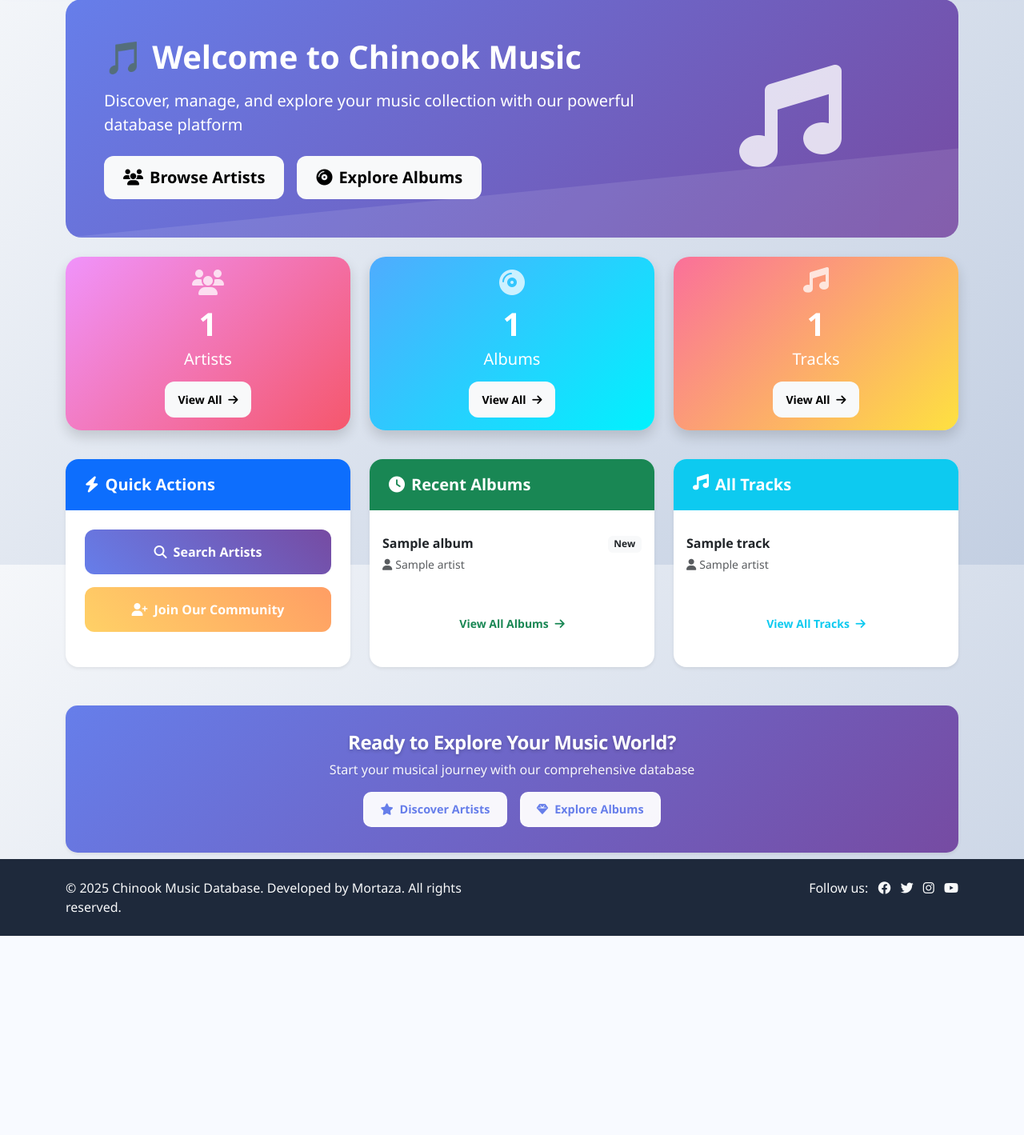
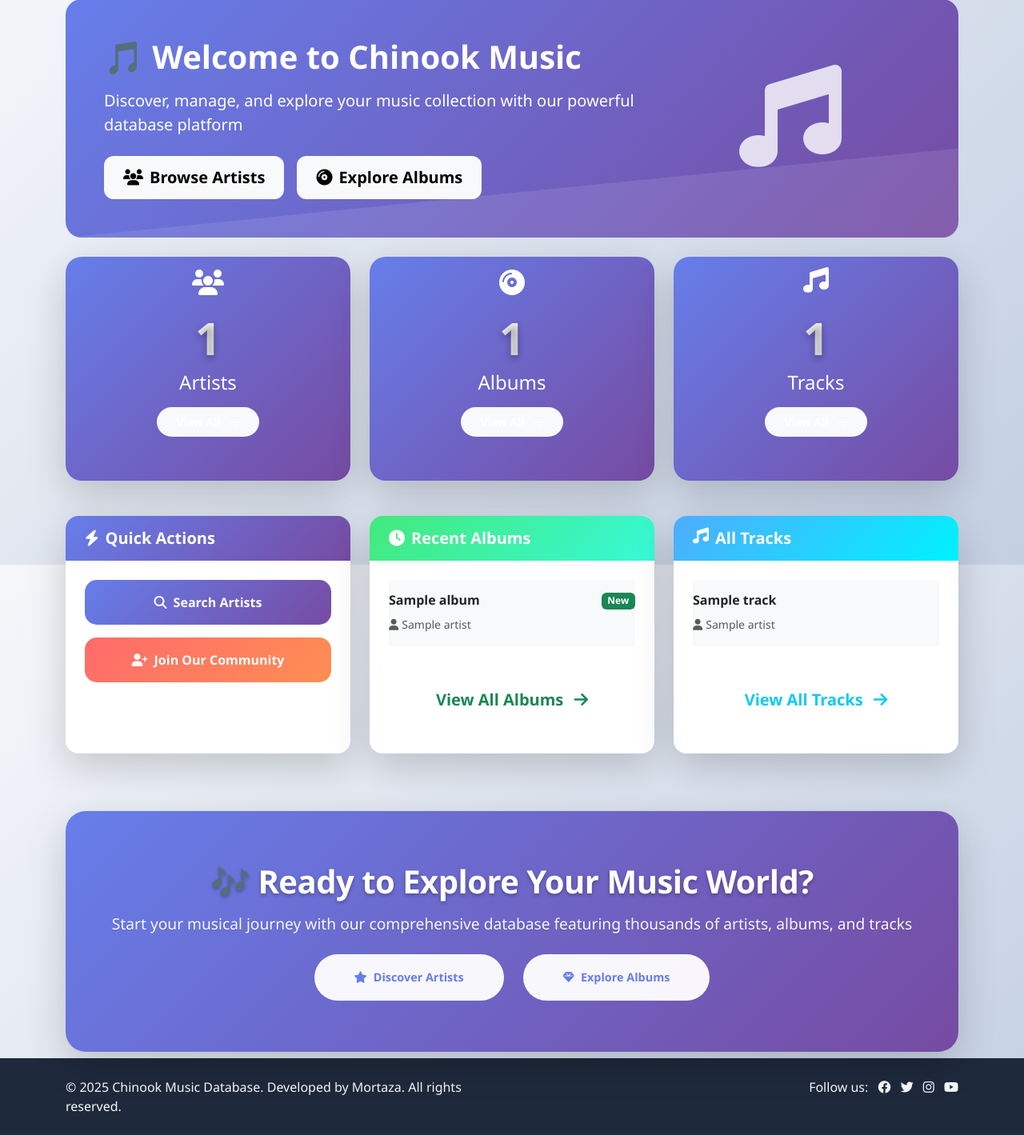
Before and after one commit to arokhlo/ChinookMusicDbProj, a Django app: page / in a window 1280 px wide. Shown: the part 94-1513 px from the top of the page at 80% size. Before the commit the page ends 1264 px from the top, so only its background shows below. Run offline with Django 5.2, Linux system fonts and the light colour scheme; tables that the repository leaves empty hold one stand-in row (values such as "Sample post").

Commit message:
Redesign homepage with enhanced statistics cards, improved number visibility, and modern UI elements including gradient backgrounds and better typography

```diff
--- a/static/css/style.css
+++ b/static/css/style.css
@@ -121,7 +121,7 @@ body {
 
 /* ===== STATS CARDS ===== */
 .stats-card {
-    border: none;
+    color: #ffffff !important;
     border-radius: 20px;
     transition: all 0.4s cubic-bezier(0.4, 0, 0.2, 1);
     position: relative;
@@ -157,7 +157,16 @@ body {
     font-size: 2.5rem !important;
     font-weight: bold;
     margin-bottom: 0.5rem;
+    color: #ffffff !important;
+    text-shadow: 0 2px 4px rgba(0,0,0,0.3);
 }
+
+
+
+
+
+
+
 
 .stats-card .card-body {
     padding: 1rem 1rem !important;
@@ -264,6 +273,11 @@ body {
     transition: all 0.3s ease;
     border: 2px solid rgba(255,255,255,0.3);
     text-shadow: none;
+}
+
+.stats-card .card-body,
+.stats-card .card-body * {
+    color: inherit !important;
 }
 
 .explore-btn.btn-light {
--- a/templates/chinook_app/index.html
+++ b/templates/chinook_app/index.html
@@ -25,45 +25,45 @@
 </div>
 
 <!-- Statistics Cards -->
-<div class="row stats-section">
-    <div class="col-md-4 mb-3">
-        <div class="card stats-card card-1 text-white shadow">
-            <div class="card-body text-center">
-                <div class="mb-2">
-                    <i class="fas fa-users fa-3x opacity-75"></i>
+<div class="row stats-section mb-5">
+    <div class="col-md-4 mb-4">
+        <div class="card stats-card text-white shadow-lg border-0">
+            <div class="card-body text-center p-4">
+                <div class="stats-icon mb-3">
+                    <i class="fas fa-users fa-3x text-white opacity-90"></i>
                 </div>
-                <h2 class="stats-number mb-2">{{ artists_count }}</h2>
-                <p class="h5 mb-3">Artists</p>
-                <a href="{% url 'all_artists' %}" class="btn btn-light btn-sm px-3">
-                    View All <i class="fas fa-arrow-right ms-1"></i>
+                <h2 class="stats-number display-4 fw-bold mb-2 text-white">{{ artists_count }}</h2>
+                <p class="h4 mb-3 text-white opacity-90">Artists</p>
+                <a href="{% url 'all_artists' %}" class="btn btn-light btn-sm px-4 py-2 rounded-pill fw-semibold">
+                    View All <i class="fas fa-arrow-right ms-2"></i>
                 </a>
             </div>
         </div>
     </div>
-    <div class="col-md-4 mb-3">
-        <div class="card stats-card card-2 text-white shadow">
-            <div class="card-body text-center">
-                <div class="mb-2">
-                    <i class="fas fa-compact-disc fa-3x opacity-75"></i>
+    <div class="col-md-4 mb-4">
+        <div class="card stats-card text-white shadow-lg border-0">
+            <div class="card-body text-center p-4">
+                <div class="stats-icon mb-3">
+                    <i class="fas fa-compact-disc fa-3x text-white opacity-90"></i>
                 </div>
-                <h2 class="stats-number mb-2">{{ albums_count }}</h2>
-                <p class="h5 mb-3">Albums</p>
-                <a href="{% url 'all_albums' %}" class="btn btn-light btn-sm px-3">
-                    View All <i class="fas fa-arrow-right ms-1"></i>
+                <h2 class="stats-number display-4 fw-bold mb-2 text-white">{{ albums_count }}</h2>
+                <p class="h4 mb-3 text-white opacity-90">Albums</p>
+                <a href="{% url 'all_albums' %}" class="btn btn-light btn-sm px-4 py-2 rounded-pill fw-semibold">
+                    View All <i class="fas fa-arrow-right ms-2"></i>
                 </a>
             </div>
         </div>
     </div>
-    <div class="col-md-4 mb-3">
-        <div class="card stats-card card-3 text-white shadow">
-            <div class="card-body text-center">
-                <div class="mb-2">
-                    <i class="fas fa-music fa-3x opacity-75"></i>
+    <div class="col-md-4 mb-4">
+        <div class="card stats-card text-white shadow-lg border-0">
+            <div class="card-body text-center p-4">
+                <div class="stats-icon mb-3">
+                    <i class="fas fa-music fa-3x text-white opacity-90"></i>
                 </div>
-                <h2 class="stats-number mb-2">{{ tracks_count }}</h2>
-                <p class="h5 mb-3">Tracks</p>
-                <button class="btn btn-light btn-sm px-3" data-bs-toggle="modal" data-bs-target="#tracksModal">
-                    View All <i class="fas fa-arrow-right ms-1"></i>
+                <h2 class="stats-number display-4 fw-bold mb-2 text-white">{{ tracks_count }}</h2>
+                <p class="h4 mb-3 text-white opacity-90">Tracks</p>
+                <button class="btn btn-light btn-sm px-4 py-2 rounded-pill fw-semibold" data-bs-toggle="modal" data-bs-target="#tracksModal">
+                    View All <i class="fas fa-arrow-right ms-2"></i>
                 </button>
             </div>
         </div>
@@ -71,28 +71,28 @@
 </div>
 
 <!-- Quick Actions & Recent Additions -->
-<div class="row">
+<div class="row mb-5">
     <div class="col-lg-4 mb-4">
-        <div class="card border-0 shadow-sm h-100">
-            <div class="card-header bg-primary text-white border-0">
-                <h5 class="mb-0">
+        <div class="card border-0 shadow-lg h-100">
+            <div class="card-header bg-gradient-primary text-white border-0 py-3">
+                <h5 class="mb-0 fw-bold">
                     <i class="fas fa-bolt me-2"></i>Quick Actions
                 </h5>
             </div>
             <div class="card-body p-4">
                 <div class="d-grid gap-3">
-                    <a href="{% url 'search_artist' %}" class="btn quick-action-btn" style="background: linear-gradient(45deg, #667eea, #764ba2); color: white;">
+                    <a href="{% url 'search_artist' %}" class="btn quick-action-btn text-white fw-semibold py-3">
                         <i class="fas fa-search me-2"></i>Search Artists
                     </a>
                     {% if user.is_authenticated %}
-                    <a href="{% url 'add_artist' %}" class="btn quick-action-btn" style="background: linear-gradient(45deg, #FF6B6B, #FF8E53); color: white;">
+                    <a href="{% url 'add_artist' %}" class="btn quick-action-btn text-white fw-semibold py-3">
                         <i class="fas fa-plus me-2"></i>Add New Artist
                     </a>
-                    <a href="{% url 'add_album' %}" class="btn quick-action-btn" style="background: linear-gradient(45deg, #4ECDC4, #44A08D); color: white;">
+                    <a href="{% url 'add_album' %}" class="btn quick-action-btn text-white fw-semibold py-3">
                         <i class="fas fa-plus me-2"></i>Add New Album
                     </a>
                     {% else %}
-                    <a href="{% url 'account_signup' %}" class="btn quick-action-btn" style="background: linear-gradient(45deg, #FFD166, #FF9E64); color: white;">
+                    <a href="{% url 'account_signup' %}" class="btn quick-action-btn text-white fw-semibold py-3">
                         <i class="fas fa-user-plus me-2"></i>Join Our Community
                     </a>
                     {% endif %}
@@ -102,42 +102,42 @@
     </div>
 
     <div class="col-lg-4 mb-4">
-        <div class="card border-0 shadow-sm h-100">
-            <div class="card-header bg-success text-white border-0">
-                <h5 class="mb-0">
+        <div class="card border-0 shadow-lg h-100">
+            <div class="card-header bg-gradient-success text-white border-0 py-3">
+                <h5 class="mb-0 fw-bold">
                     <i class="fas fa-clock me-2"></i>Recent Albums
                 </h5>
             </div>
-            <div class="card-body p-3">
+            <div class="card-body p-4">
                 {% if recent_albums %}
                     <div class="recent-albums-container">
                         <div class="list-group list-group-flush">
                             {% for album in recent_albums %}
-                            <div class="list-group-item recent-album-item px-0">
+                            <div class="list-group-item recent-album-item border-0 px-0 mb-3">
                                 <div class="d-flex justify-content-between align-items-start">
                                     <div class="flex-grow-1">
-                                        <h6 class="mb-1 fw-bold">{{ album.Title }}</h6>
+                                        <h6 class="mb-2 fw-bold text-dark">{{ album.Title }}</h6>
                                         <small class="text-muted">
                                             <i class="fas fa-user me-1"></i>{{ album.ArtistId.Name }}
                                         </small>
                                     </div>
-                                    <span class="badge bg-light text-dark ms-2">New</span>
+                                    <span class="badge bg-success text-white ms-2">New</span>
                                 </div>
                             </div>
                             {% endfor %}
                         </div>
                     </div>
-                    <div class="text-center mt-3">
-                        <a href="{% url 'all_albums' %}" class="btn btn-outline-success btn-sm">
-                            View All Albums <i class="fas fa-arrow-right ms-1"></i>
+                    <div class="text-center mt-4">
+                        <a href="{% url 'all_albums' %}" class="btn btn-outline-success btn-lg rounded-pill px-4">
+                            View All Albums <i class="fas fa-arrow-right ms-2"></i>
                         </a>
                     </div>
                 {% else %}
-                    <div class="text-center py-3">
-                        <i class="fas fa-compact-disc fa-2x text-muted mb-2"></i>
-                        <p class="text-muted mb-0">No recent albums added yet</p>
+                    <div class="text-center py-4">
+                        <i class="fas fa-compact-disc fa-3x text-muted mb-3"></i>
+                        <p class="text-muted mb-3">No recent albums added yet</p>
                         {% if user.is_authenticated %}
-                        <a href="{% url 'add_album' %}" class="btn btn-success btn-sm mt-2">
+                        <a href="{% url 'add_album' %}" class="btn btn-success btn-lg rounded-pill px-4">
                             Add First Album
                         </a>
                         {% endif %}
@@ -148,21 +148,21 @@
     </div>
 
     <div class="col-lg-4 mb-4">
-        <div class="card border-0 shadow-sm h-100">
-            <div class="card-header bg-info text-white border-0">
-                <h5 class="mb-0">
+        <div class="card border-0 shadow-lg h-100">
+            <div class="card-header bg-gradient-info text-white border-0 py-3">
+                <h5 class="mb-0 fw-bold">
                     <i class="fas fa-music me-2"></i>All Tracks
                 </h5>
             </div>
-            <div class="card-body p-3">
+            <div class="card-body p-4">
                 {% if recent_tracks %}
                     <div class="recent-tracks-container">
                         <div class="list-group list-group-flush">
                             {% for track in recent_tracks|slice:":3" %}
-                            <div class="list-group-item recent-track-item px-0">
+                            <div class="list-group-item recent-track-item border-0 px-0 mb-3">
                                 <div class="d-flex justify-content-between align-items-start">
                                     <div class="flex-grow-1">
-                                        <h6 class="mb-1 fw-bold">{{ track.Name }}</h6>
+                                        <h6 class="mb-2 fw-bold text-dark">{{ track.Name }}</h6>
                                         <small class="text-muted">
                                             {% if track.AlbumId and track.AlbumId.ArtistId %}
                                                 <i class="fas fa-user me-1"></i>{{ track.AlbumId.ArtistId.Name }}
@@ -176,15 +176,15 @@
                             {% endfor %}
                         </div>
                     </div>
-                    <div class="text-center mt-3">
-                        <button class="btn btn-outline-info btn-sm" data-bs-toggle="modal" data-bs-target="#tracksModal">
-                            View All Tracks <i class="fas fa-arrow-right ms-1"></i>
+                    <div class="text-center mt-4">
+                        <button class="btn btn-outline-info btn-lg rounded-pill px-4" data-bs-toggle="modal" data-bs-target="#tracksModal">
+                            View All Tracks <i class="fas fa-arrow-right ms-2"></i>
                         </button>
                     </div>
                 {% else %}
-                    <div class="text-center py-3">
-                        <i class="fas fa-music fa-2x text-muted mb-2"></i>
-                        <p class="text-muted mb-0">No tracks available</p>
+                    <div class="text-center py-4">
+                        <i class="fas fa-music fa-3x text-muted mb-3"></i>
+                        <p class="text-muted mb-3">No tracks available</p>
                     </div>
                 {% endif %}
             </div>
@@ -194,80 +194,85 @@
 
 <!-- Tracks Modal -->
 <div class="modal fade" id="tracksModal" tabindex="-1" aria-labelledby="tracksModalLabel" aria-hidden="true">
-    <div class="modal-dialog modal-lg">
-        <div class="modal-content">
-            <div class="modal-header">
-                <h5 class="modal-title" id="tracksModalLabel">
+    <div class="modal-dialog modal-xl">
+        <div class="modal-content border-0 shadow-lg">
+            <div class="modal-header bg-gradient-primary text-white border-0 py-3">
+                <h5 class="modal-title fw-bold" id="tracksModalLabel">
                     <i class="fas fa-music me-2"></i>All Tracks ({{ tracks_count }})
                 </h5>
-                <button type="button" class="btn-close" data-bs-dismiss="modal" aria-label="Close"></button>
+                <button type="button" class="btn-close btn-close-white" data-bs-dismiss="modal" aria-label="Close"></button>
             </div>
-            <div class="modal-body">
+            <div class="modal-body p-0">
                 <div class="table-responsive">
-                    <table class="table table-striped table-hover">
-                        <thead>
+                    <table class="table table-hover table-striped mb-0">
+                        <thead class="table-dark">
                             <tr>
-                                <th>#</th>
-                                <th>Track Name</th>
-                                <th>Artist</th>
-                                <th>Album</th>
-                                <th>Duration</th>
+                                <th class="px-4">#</th>
+                                <th class="px-4">Track Name</th>
+                                <th class="px-4">Artist</th>
+                                <th class="px-4">Album</th>
+                                <th class="px-4">Duration</th>
                             </tr>
                         </thead>
                         <tbody>
                             {% for track in recent_tracks %}
                             <tr>
-                                <td>{{ forloop.counter }}</td>
-                                <td>
-                                    <strong>{{ track.Name }}</strong>
+                                <td class="px-4 fw-bold">{{ forloop.counter }}</td>
+                                <td class="px-4">
+                                    <strong class="text-primary">{{ track.Name }}</strong>
                                     {% if track.Composer %}
                                     <br><small class="text-muted">Composer: {{ track.Composer }}</small>
                                     {% endif %}
                                 </td>
-                                <td>
+                                <td class="px-4">
                                     {% if track.AlbumId and track.AlbumId.ArtistId %}
-                                        {{ track.AlbumId.ArtistId.Name }}
+                                        <span class="fw-semibold">{{ track.AlbumId.ArtistId.Name }}</span>
                                     {% else %}
-                                        Unknown Artist
+                                        <span class="text-muted">Unknown Artist</span>
                                     {% endif %}
                                 </td>
-                                <td>
+                                <td class="px-4">
                                     {% if track.AlbumId %}
                                         {{ track.AlbumId.Title }}
                                     {% else %}
-                                        No Album
+                                        <span class="text-muted">No Album</span>
                                     {% endif %}
                                 </td>
-                                <td>{{ track.duration_formatted }}</td>
+                                <td class="px-4">
+                                    <span class="badge bg-info text-dark fw-semibold">{{ track.duration_formatted }}</span>
+                                </td>
                             </tr>
                             {% empty %}
                             <tr>
-                                <td colspan="5" class="text-center">No tracks found</td>
+                                <td colspan="5" class="text-center py-4 text-muted">
+                                    <i class="fas fa-music fa-2x mb-2"></i>
+                                    <p class="mb-0">No tracks found</p>
+                                </td>
                             </tr>
                             {% endfor %}
                         </tbody>
                     </table>
                 </div>
             </div>
-            <div class="modal-footer">
-                <button type="button" class="btn btn-secondary" data-bs-dismiss="modal">Close</button>
+            <div class="modal-footer border-0">
+                <button type="button" class="btn btn-secondary rounded-pill px-4" data-bs-dismiss="modal">Close</button>
             </div>
         </div>
     </div>
 </div>
 
-<!-- Improved Explore Section -->
-<div class="row mt-4">
+<!-- Explore Section -->
+<div class="row mt-5">
     <div class="col-12">
-        <div class="card border-0 shadow-sm explore-section">
-            <div class="card-body text-center">
-                <h3 class="explore-title">Ready to Explore Your Music World?</h3>
-                <p class="explore-text">Start your musical journey with our comprehensive database</p>
-                <div class="d-flex justify-content-center gap-3 flex-wrap">
-                    <a href="{% url 'all_artists' %}" class="btn explore-btn btn-light">
+        <div class="card border-0 shadow-lg explore-section">
+            <div class="card-body text-center py-5">
+                <h2 class="explore-title display-5 fw-bold mb-3">🎶 Ready to Explore Your Music World?</h2>
+                <p class="explore-text lead mb-4">Start your musical journey with our comprehensive database featuring thousands of artists, albums, and tracks</p>
+                <div class="d-flex justify-content-center gap-4 flex-wrap">
+                    <a href="{% url 'all_artists' %}" class="btn explore-btn btn-light btn-lg rounded-pill px-5 py-3 fw-semibold">
                         <i class="fas fa-star me-2"></i>Discover Artists
                     </a>
-                    <a href="{% url 'all_albums' %}" class="btn explore-btn btn-light">
+                    <a href="{% url 'all_albums' %}" class="btn explore-btn btn-light btn-lg rounded-pill px-5 py-3 fw-semibold">
                         <i class="fas fa-gem me-2"></i>Explore Albums
                     </a>
                 </div>
@@ -275,4 +280,143 @@
         </div>
     </div>
 </div>
+
+<style>
+    /* Enhanced Statistics Cards */
+    .stats-card {
+        background: linear-gradient(135deg, #667eea 0%, #764ba2 100%);
+        border-radius: 20px;
+        transition: all 0.4s cubic-bezier(0.4, 0, 0.2, 1);
+        min-height: 280px;
+        display: flex;
+        align-items: center;
+        justify-content: center;
+    }
+
+    .stats-card:nth-child(2) {
+        background: linear-gradient(135deg, #f093fb 0%, #f5576c 100%);
+    }
+
+    .stats-card:nth-child(3) {
+        background: linear-gradient(135deg, #4facfe 0%, #00f2fe 100%);
+    }
+
+    .stats-card:hover {
+        transform: translateY(-10px) scale(1.02);
+        box-shadow: 0 25px 50px rgba(0, 0, 0, 0.25) !important;
+    }
+
+    .stats-number {
+        font-size: 3.5rem !important;
+        font-weight: 800 !important;
+        text-shadow: 0 4px 8px rgba(0, 0, 0, 0.3);
+        background: linear-gradient(45deg, #ffffff, #f0f0f0);
+        -webkit-background-clip: text;
+        -webkit-text-fill-color: transparent;
+        background-clip: text;
+    }
+
+    /* Quick Action Buttons */
+    .quick-action-btn {
+        background: linear-gradient(135deg, #667eea 0%, #764ba2 100%);
+        border: none;
+        border-radius: 15px;
+        transition: all 0.3s ease;
+        text-align: center;
+    }
+
+    .quick-action-btn:nth-child(2) {
+        background: linear-gradient(135deg, #FF6B6B 0%, #FF8E53 100%);
+    }
+
+    .quick-action-btn:nth-child(3) {
+        background: linear-gradient(135deg, #4ECDC4 0%, #44A08D 100%);
+    }
+
+    .quick-action-btn:nth-child(4) {
+        background: linear-gradient(135deg, #FFD166 0%, #FF9E64 100%);
+    }
+
+    .quick-action-btn:hover {
+        transform: translateY(-3px);
+        box-shadow: 0 10px 25px rgba(0, 0, 0, 0.2);
+    }
+
+    /* Card Headers */
+    .bg-gradient-primary {
+        background: linear-gradient(135deg, #667eea 0%, #764ba2 100%) !important;
+    }
+
+    .bg-gradient-success {
+        background: linear-gradient(135deg, #43e97b 0%, #38f9d7 100%) !important;
+    }
+
+    .bg-gradient-info {
+        background: linear-gradient(135deg, #4facfe 0%, #00f2fe 100%) !important;
+    }
+
+    /* Explore Section */
+    .explore-section {
+        background: linear-gradient(135deg, #667eea 0%, #764ba2 100%) !important;
+        border-radius: 25px;
+    }
+
+    .explore-title {
+        font-size: 2.5rem;
+        font-weight: 800;
+        text-shadow: 0 2px 4px rgba(0, 0, 0, 0.3);
+    }
+
+    .explore-text {
+        font-size: 1.2rem;
+        opacity: 0.95;
+    }
+
+    .explore-btn {
+        border: 2px solid rgba(255, 255, 255, 0.3);
+        background: rgba(255, 255, 255, 0.95);
+        color: #667eea !important;
+        transition: all 0.3s ease;
+    }
+
+    .explore-btn:hover {
+        background: white;
+        transform: translateY(-3px);
+        box-shadow: 0 15px 30px rgba(0, 0, 0, 0.2);
+        border-color: rgba(255, 255, 255, 0.5);
+    }
+
+    /* Recent Items */
+    .recent-album-item, .recent-track-item {
+        border-left: 4px solid #667eea;
+        border-radius: 12px;
+        transition: all 0.3s ease;
+        background: #f8f9fa;
+    }
+
+    .recent-album-item:hover, .recent-track-item:hover {
+        background: white;
+        transform: translateX(8px);
+        box-shadow: 0 5px 15px rgba(0, 0, 0, 0.1);
+    }
+
+    /* Responsive Design */
+    @media (max-width: 768px) {
+        .stats-number {
+            font-size: 2.5rem !important;
+        }
+
+        .stats-card {
+            min-height: 220px;
+        }
+
+        .explore-title {
+            font-size: 2rem;
+        }
+
+        .hero-title {
+            font-size: 2rem;
+        }
+    }
+</style>
 {% endblock %}
```
